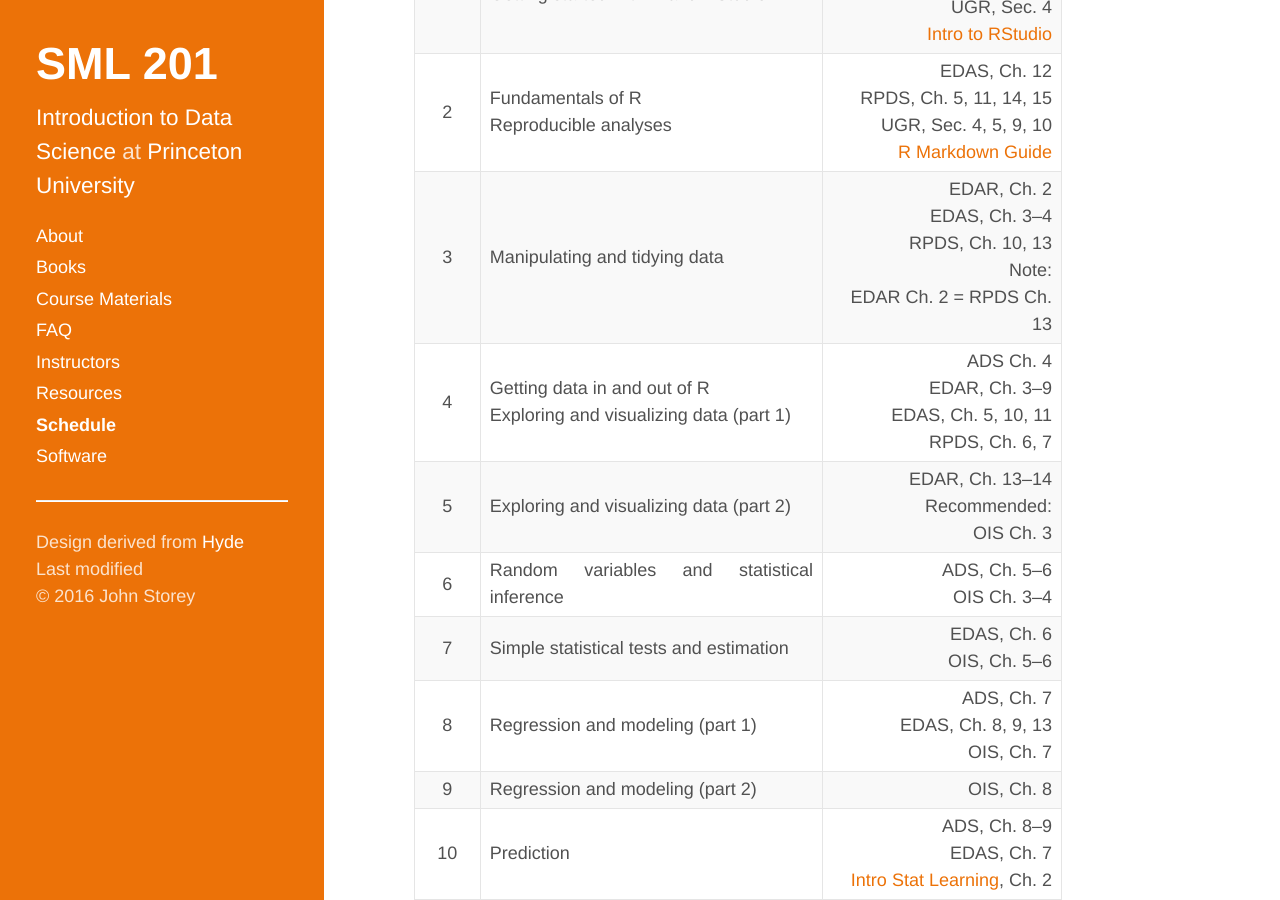
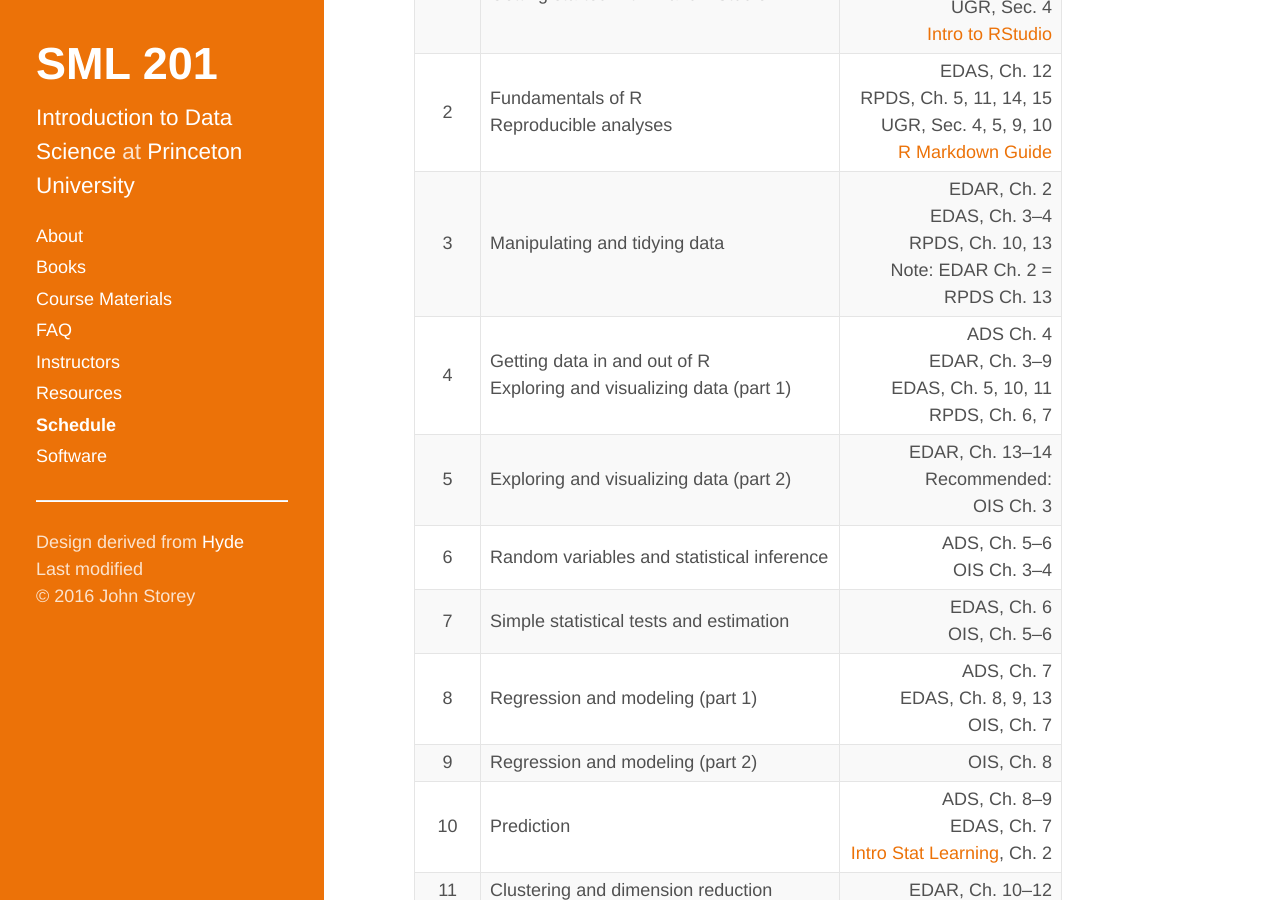
Before and after one commit to SML201/sml201.github.io, a Jekyll site: the page built from schedule.md, in a window 1280 px wide and 900 px high, scrolled down 390 px. Built offline with Jekyll 4.4.1, drawn with Linux system fonts in a browser that asks for light colours.

Commit message:
Minor cosmetic change.

```diff
--- a/schedule.md
+++ b/schedule.md
@@ -13,7 +13,7 @@ title: Schedule
 | :----: | -------- | ------: |
 | 1 <a name="week1"></a> | What is Data Science? <br> Getting started with R and RStudio | ADS, Ch. 1--3 <br> EDAS, Ch. 1, 2 <br> RPDS, Ch. 4--5 <br> UGR, Sec. 4 <br> [Intro to RStudio](http://dss.princeton.edu/training/RStudio101.pdf) |
 | 2 | Fundamentals of R <br> Reproducible analyses | EDAS, Ch. 12 <br> RPDS, Ch. 5, 11, 14, 15 <br> UGR, Sec. 4, 5, 9, 10 <br> [R Markdown Guide](http://rmarkdown.rstudio.com)|
-| 3 | Manipulating and tidying data | EDAR, Ch. 2 <br> EDAS, Ch. 3--4 <br> RPDS, Ch. 10, 13 <br> Note: <br> EDAR Ch. 2 = RPDS Ch. 13 |
+| 3 | Manipulating and tidying data | EDAR, Ch. 2 <br> EDAS, Ch. 3--4 <br> RPDS, Ch. 10, 13 <br> Note: EDAR Ch. 2 = <br> RPDS Ch. 13 |
 | 4 | Getting data in and out of R <br> Exploring and visualizing data (part 1) | ADS Ch. 4 <br>  EDAR, Ch. 3--9 <br> EDAS, Ch. 5, 10, 11 <br> RPDS, Ch. 6, 7 |
 | 5 | Exploring and visualizing data (part 2) | EDAR, Ch. 13--14 <br> Recommended: <br> OIS Ch. 3 |
 | 6 | Random variables and statistical inference | ADS, Ch. 5--6 <br> OIS Ch. 3--4|
```
